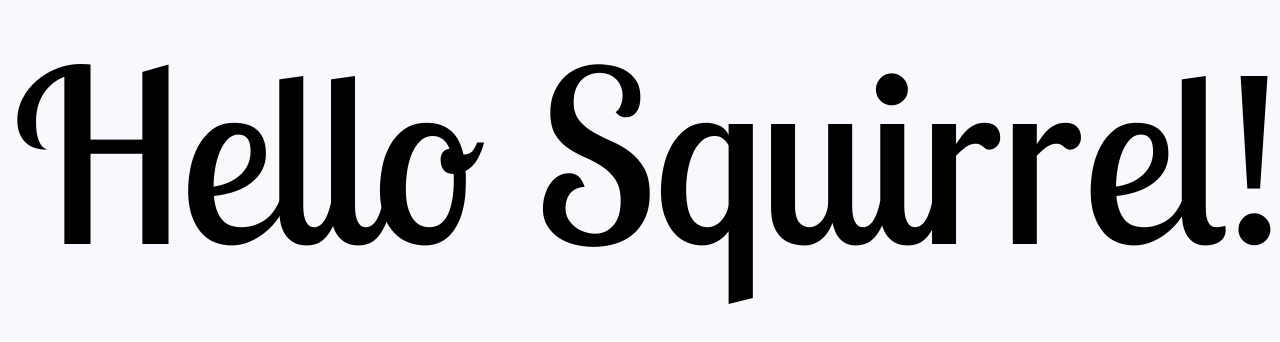
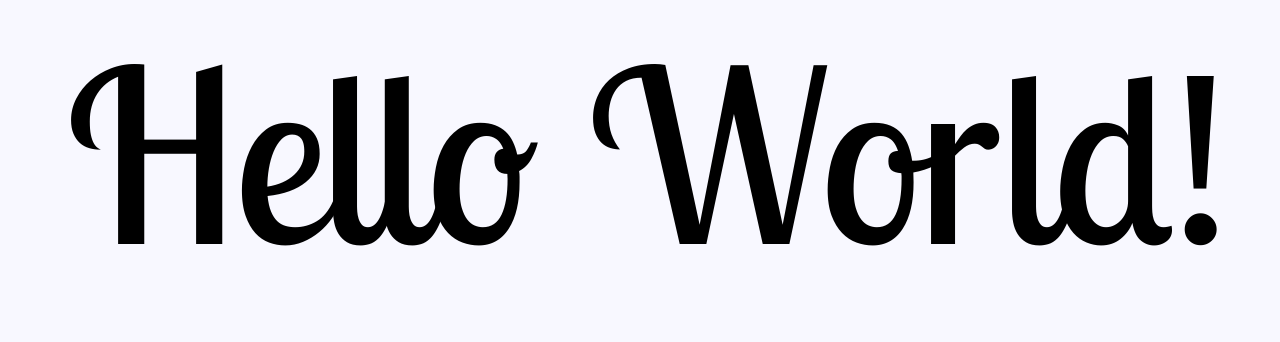
Before and after one commit to taylorryanbell/jenkins-build-project, a plain HTML site: page index.html in a window 1280 px wide. Shown: the part 254-596 px from the top of the page. Drawn offline with Linux system fonts and the light colour scheme.

Commit message:
Update index.html
Changed string to Hello World

```diff
--- a/index.html
+++ b/index.html
@@ -14,7 +14,7 @@
 
 <body style="overflow: hidden; background-color: ghostwhite;">
   <div style="height: 100vh; width: 100vw; display: flex; justify-content: center; align-items: center">
-    <div style="font-family: 'Lobster Two'; font-size: 15rem;">Hello Squirrel!</div>
+    <div style="font-family: 'Lobster Two'; font-size: 15rem;">Hello World!</div>
   </div>
 </body>
 
```
